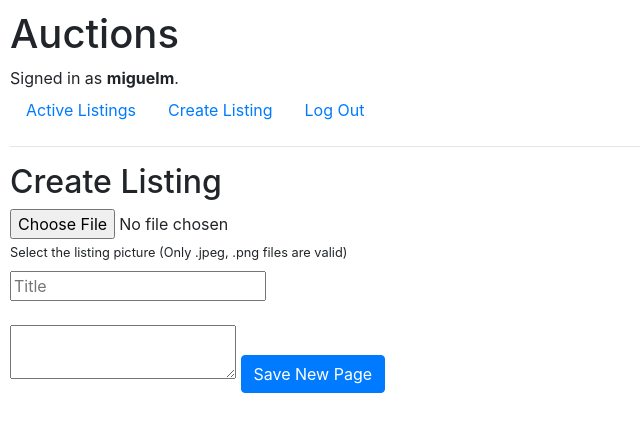
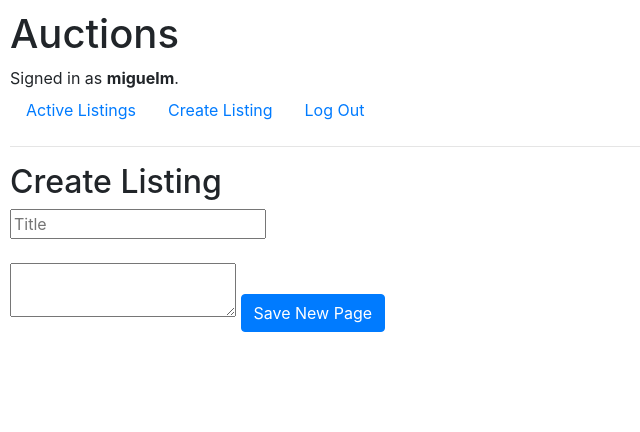
Before and after one commit to MiguelMR96/commerce, a Django app: page /create_listing in a window 1280 px wide. Shown: the top 432 px of the page, without its empty margins (0-640 px from the left). Run offline with Django 3.2, Linux system fonts and the light colour scheme; a user stored in the database is signed in; some libraries are stand-ins or nearby versions.

Commit message:
For now without image upload, later will implement with url

```diff
--- a/auctions/models.py
+++ b/auctions/models.py
@@ -11,18 +11,23 @@ class User(AbstractUser):
 
 class Listing(models.Model):
     id = models.AutoField(primary_key=True)
+    # picture = models.ImageField(upload_to="listings")
     name = models.CharField(max_length=64)
     description = models.JSONField()
     date = models.DateField()
 
+    def __str__(self):
+        return f"{self.name} - {self.id}: {self.description} at {self.date}"
+
 class Bid(models.Model):
     id = models.AutoField(primary_key=True)
-    user_id = models.ForeignKey(User, on_delete=models.PROTECT)
-    listing_id = models.ForeignKey(Listing, on_delete=models.PROTECT)
+    user_id = models.ForeignKey(User, on_delete=models.PROTECT, related_name="user_bid")
+    listing_id = models.ForeignKey(Listing, on_delete=models.PROTECT, related_name="listing_bid")
     bid = models.IntegerField(null=False)
     date = models.DateField()
 
 class Comment(models.Model):
     id = models.AutoField(primary_key=True)
-    bid_id = models.ForeignKey(Bid, on_delete=models.PROTECT)
-    listing_id = models.ForeignKey(Listing, on_delete=models.PROTECT)
+    bid_id = models.ForeignKey(Bid, on_delete=models.PROTECT, related_name="comment_bid")
+    listing_id = models.ForeignKey(Listing, on_delete=models.PROTECT, related_name="listing_comment")
+    description = models.CharField(max_length=500)
--- a/auctions/templates/auctions/create_listing.html
+++ b/auctions/templates/auctions/create_listing.html
@@ -3,13 +3,13 @@
 {% block body %}
     <h2>Create Listing</h2>
 
-    <form action="{% url 'auction:create_listing' %}" method="POST">
+    <form action="{% url 'create_listing' %}" method="POST">
         {% csrf_token %}
-        <div>
+        <!-- <div>
             <input type="file" id="listing-img" name="listing-img" accept="image/png, image/gif, image/jpeg">
             <br />
             <label for="listing-img" style="font-size: 80%">Select the listing picture (Only .jpeg, .png files are valid)</label>
-        </div>
+        </div> -->
 
         <div>
             <input type="text" name="title" placeholder="Title" required>
--- a/auctions/templates/auctions/layout.html
+++ b/auctions/templates/auctions/layout.html
@@ -18,21 +18,21 @@
         </div>
         <ul class="nav">
             <li class="nav-item">
-                <a class="nav-link" href="{% url 'auction:index' %}">Active Listings</a>
+                <a class="nav-link" href="{% url 'index' %}">Active Listings</a>
             </li>
             {% if user.is_authenticated %}
                 <li class="nav-item">
-                    <a class="nav-link" href="{% url 'auction:create_listing' %}">Create Listing</a>
+                    <a class="nav-link" href="{% url 'create_listing' %}">Create Listing</a>
                 </li>
                 <li class="nav-item">
-                    <a class="nav-link" href="{% url 'auction:logout' %}">Log Out</a>
+                    <a class="nav-link" href="{% url 'logout' %}">Log Out</a>
                 </li>
             {% else %}
                 <li class="nav-item">
-                    <a class="nav-link" href="{% url 'auction:login' %}">Log In</a>
+                    <a class="nav-link" href="{% url 'login' %}">Log In</a>
                 </li>
                 <li class="nav-item">
-                    <a class="nav-link" href="{% url 'auction:register' %}">Register</a>
+                    <a class="nav-link" href="{% url 'register' %}">Register</a>
                 </li>
             {% endif %}
         </ul>
--- a/auctions/templates/auctions/login.html
+++ b/auctions/templates/auctions/login.html
@@ -19,6 +19,6 @@
         <input class="btn btn-primary" type="submit" value="Login">
     </form>
 
-    Don't have an account? <a href="{% url 'auction:register' %}">Register here.</a>
+    Don't have an account? <a href="{% url 'register' %}">Register here.</a>
 
 {% endblock %}
--- a/auctions/urls.py
+++ b/auctions/urls.py
@@ -1,8 +1,6 @@
 from django.urls import path
 
 from . import views
-
-app_name = "auction"
 
 urlpatterns = [
     path("", views.index, name="index"),
--- a/auctions/views.py
+++ b/auctions/views.py
@@ -4,8 +4,9 @@ from django.http import HttpResponse, HttpResponseRedirect
 from django.shortcuts import render
 from django.urls import reverse
 
-from .models import User
-
+from .models import User, Listing
+import json
+from datetime import datetime
 
 def index(request):
     return render(request, "auctions/index.html")
@@ -66,4 +67,13 @@ def create_listingv(request):
     if request.method == "GET":
         return render(request, "auctions/create_listing.html")
     if request.method == "POST":
-        return HttpResponse(f"This is the info sending to the db {request.POST['description']}")
+        picture = request.POST['listing-img']
+        title = request.POST['title']
+
+        description_obj = {"description": request.POST['description']}
+        description_json = json.dumps(description_obj)
+        now = datetime.now()
+        listing = Listing(name=title, description=description_json, date=now)
+
+        listing.save()
+        return HttpResponse(f"This is the info sending to the db {picture}")
```
Also changed, not shown: db.sqlite3.
